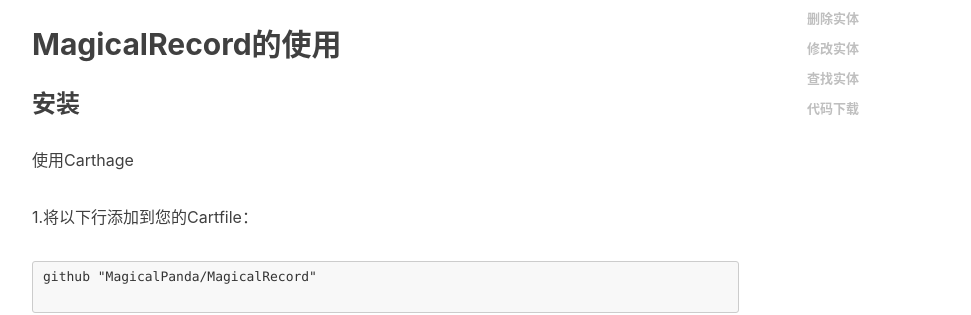
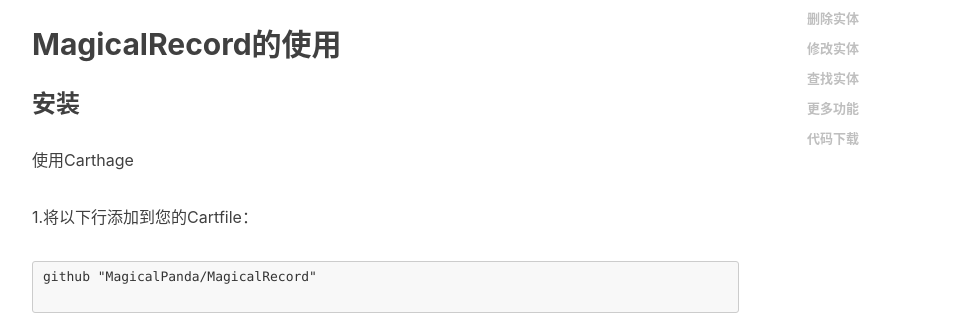
Before and after one commit to wangpt/wangpt.github.io, a Jekyll site: the page built from _posts/2018-09-18-codata-blog.markdown, in a window 1280 px wide and 900 px high, scrolled down 580 px. Shown: the part 176-491 px from the top of the window, without its empty margins (233-1204 px from the left). Built offline with Jekyll 4.4.1, drawn with Linux system fonts in a browser that asks for light colours; nearby versions of some CDN libraries; comment, search, counter and statistics services are not loaded.

Commit message:
Fix coredatablog

````diff
--- a/_posts/2018-09-18-codata-blog.markdown
+++ b/_posts/2018-09-18-codata-blog.markdown
@@ -77,6 +77,7 @@
 
 ![](/img/in-post/post-coredata/coredata_4.png)
 
+
 ### 新增实体
 
 ```objc
@@ -144,6 +145,10 @@
 }
 ```
 
+### 更多功能
+[官方文档](https://github.com/magicalpanda/MagicalRecord)
+
+[中文文档](https://github.com/ios122/MagicalRecord)
 
 ## 代码下载
 
````
